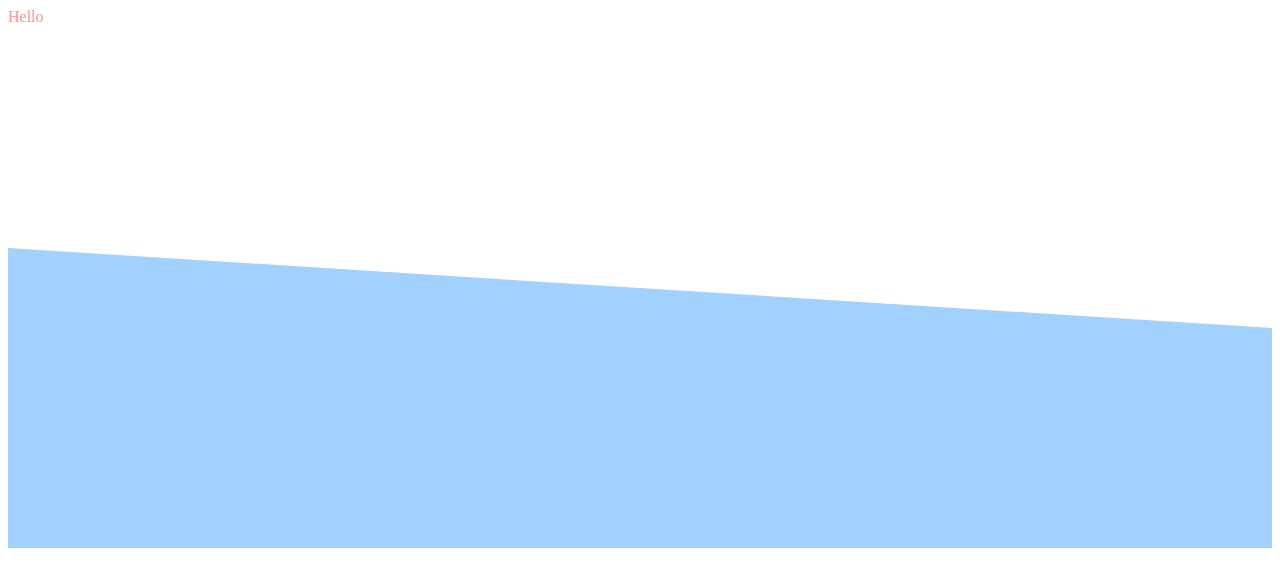
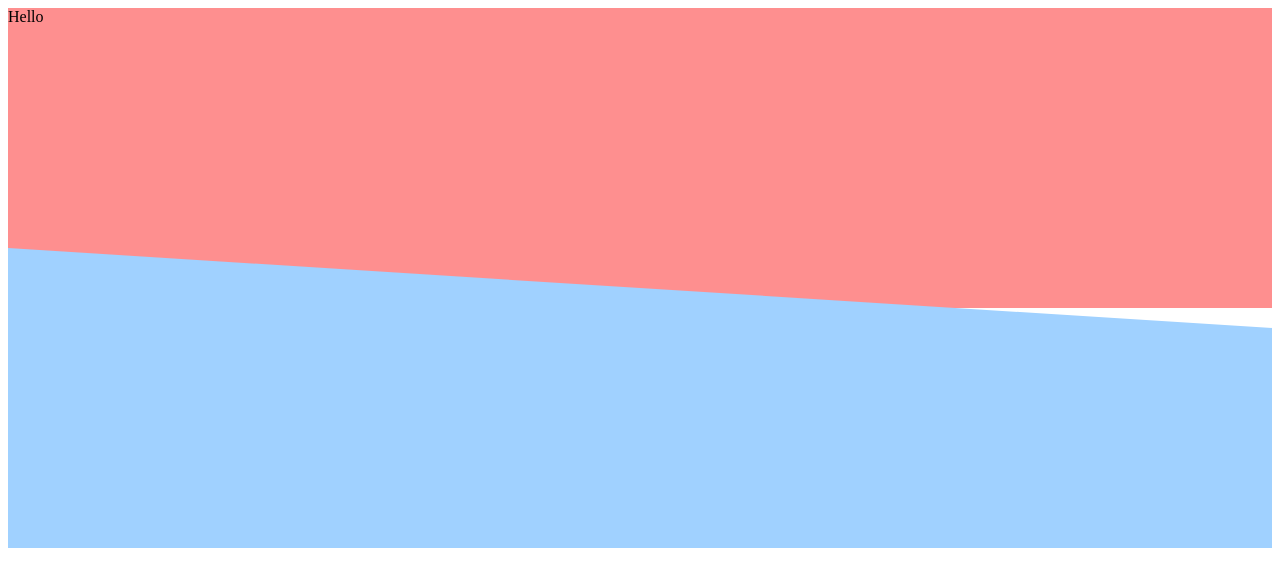
Before and after one commit to codester4u/justlikethat, a plain HTML site: page index.html in a window 1280 px wide. Drawn offline with Linux system fonts and the light colour scheme.

Commit message:
Update index.html

```diff
--- a/index.html
+++ b/index.html
@@ -7,7 +7,7 @@
     }
     .a{
       clip-path:polygon(0 0,100% 0, 100% 100%,0 calc(100%-80px));
-      color:#FE8F8F;
+      background:#FE8F8F;
     }
     .b{
       clip-path:polygon(0 0,100% 80px, 100% 100%,0 100%);
```
